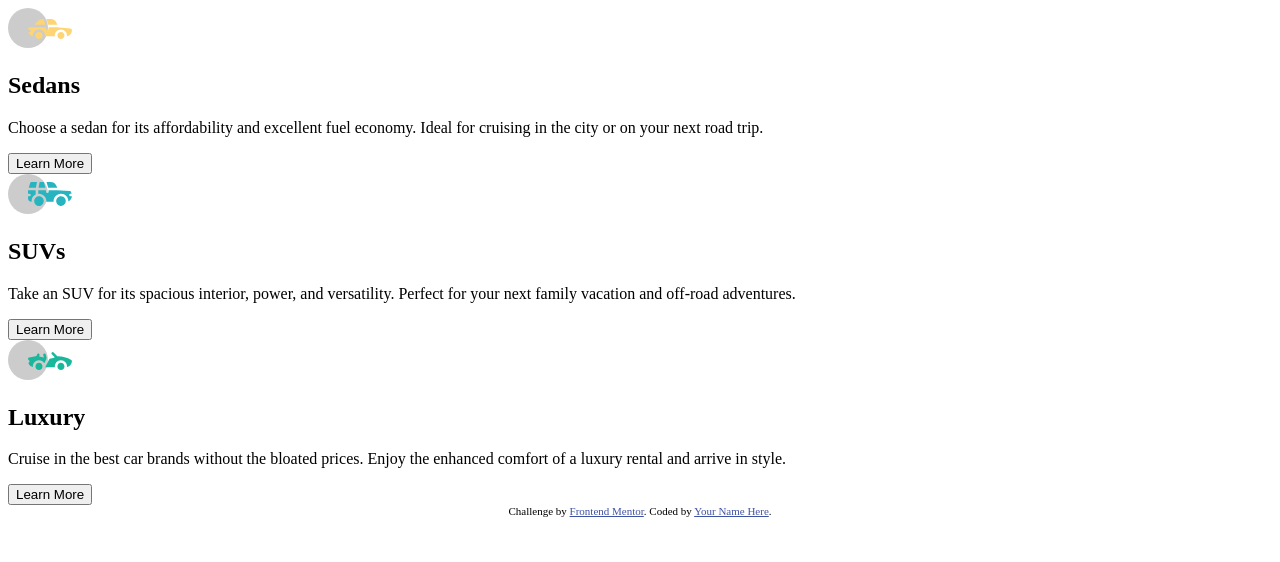
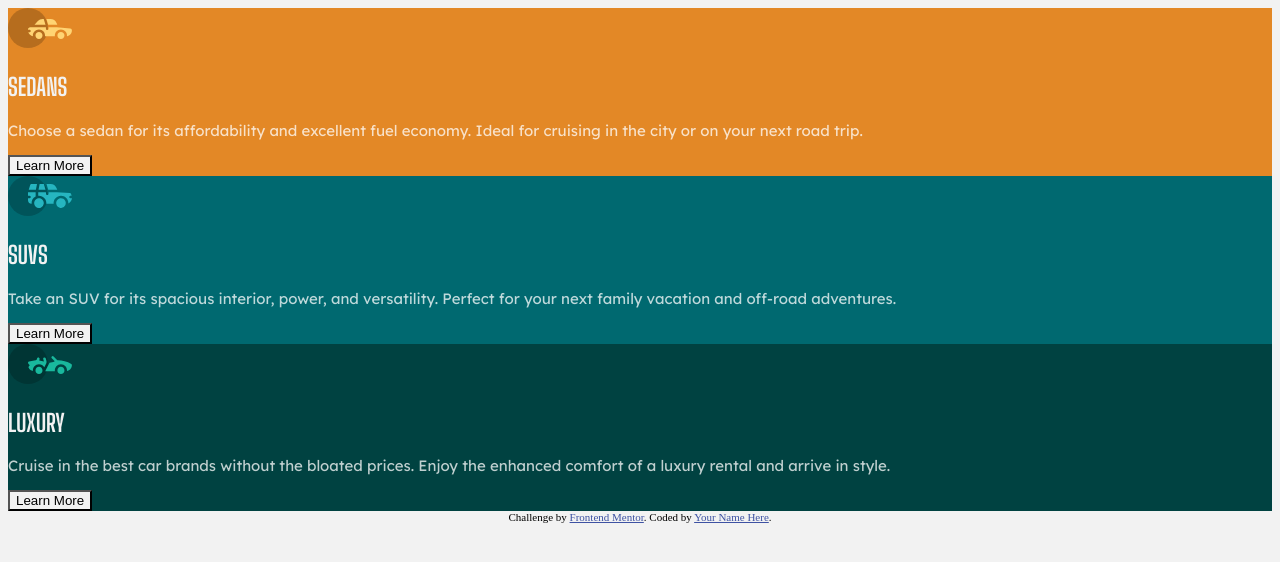
Before and after one commit to MatejBumbera/3-column-preview-card-component, a plain HTML site: page index.html in a window 1280 px wide. Drawn offline with Linux system fonts and the light colour scheme.

Commit message:
added styles from style-guide

```diff
--- a/index.html
+++ b/index.html
@@ -5,6 +5,13 @@
   <meta name="viewport" content="width=device-width, initial-scale=1.0"> <!-- displays site properly based on user's device -->
 
   <link rel="icon" type="image/png" sizes="32x32" href="./images/favicon-32x32.png">
+  <link rel="stylesheet" href="style.css">
+  <link rel="preconnect" href="https://fonts.googleapis.com">
+  <link rel="preconnect" href="https://fonts.gstatic.com" crossorigin>
+  <link href="https://fonts.googleapis.com/css2?family=Lexend+Deca&display=swap" rel="stylesheet">
+  <link rel="preconnect" href="https://fonts.googleapis.com">
+  <link rel="preconnect" href="https://fonts.gstatic.com" crossorigin>
+  <link href="https://fonts.googleapis.com/css2?family=Big+Shoulders+Display:wght@700&display=swap" rel="stylesheet">
 
   <title>Frontend Mentor | 3-column preview card component</title>
 
@@ -16,7 +23,7 @@
 </head>
 <body>
 <main>
-  <section>
+  <section id="sedans">
   <img src="./images/icon-sedans.svg" alt="">
   <h2>Sedans</h2>
   <p>
@@ -25,7 +32,7 @@
   </p>
   <button>Learn More</button>
   </section>
-  <section>
+  <section id="suvs">
   <img src="./images/icon-suvs.svg" alt="">
   <h2>SUVs</h2>
   <p>
@@ -34,7 +41,7 @@
   </p>
   <button>Learn More</button>
   </section>
-  <section>
+  <section id="luxury">
   <img src="./images/icon-luxury.svg" alt="">
   <h2>Luxury</h2>
   <p>
--- a/style.css
+++ b/style.css
@@ -0,0 +1,28 @@
+#sedans {
+    background-color: hsl(31, 77%, 52%);
+}
+
+#suvs {
+    background-color: hsl(184, 100%, 22%);
+}
+
+#luxury {
+    background-color: hsl(179, 100%, 13%);
+}
+
+p {
+    color: hsla(0, 0%, 100%, 0.75);
+    font-family: 'Lexend Deca', sans-serif;
+    font-size: 15px;
+}
+
+h2 {
+    color: hsl(0, 0%, 95%);
+    text-transform: uppercase;
+    font-family: 'Big Shoulders Display', cursive;
+
+}
+
+body, button {
+    background-color: hsl(0, 0%, 95%);
+}
```
